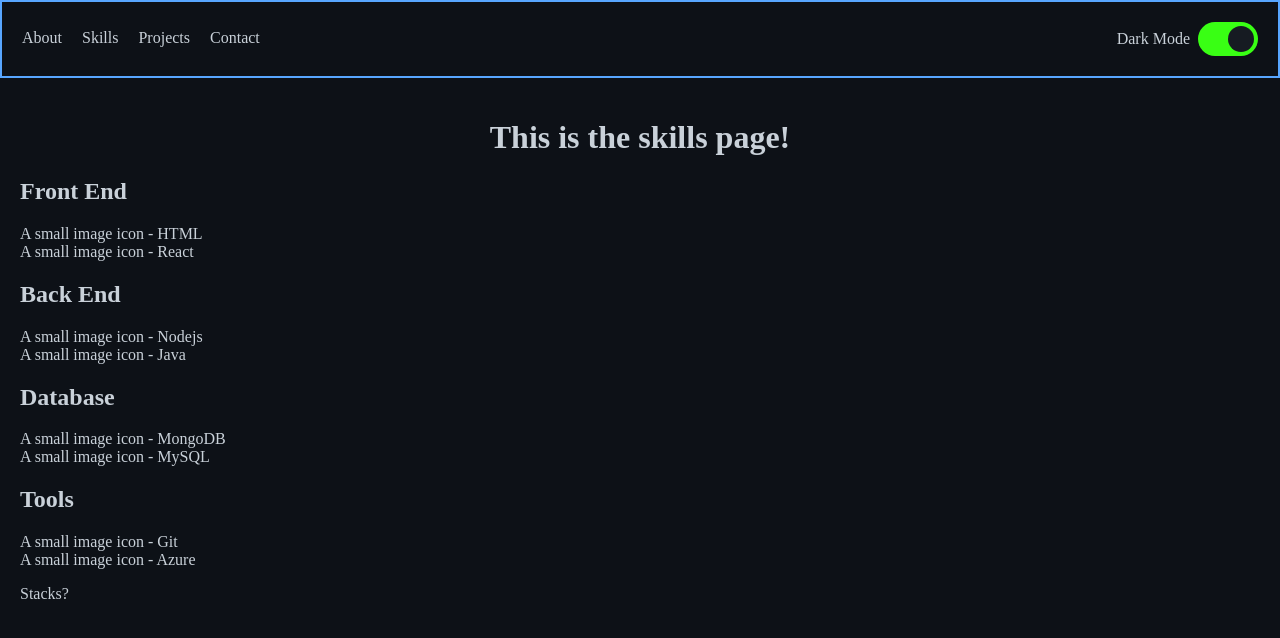
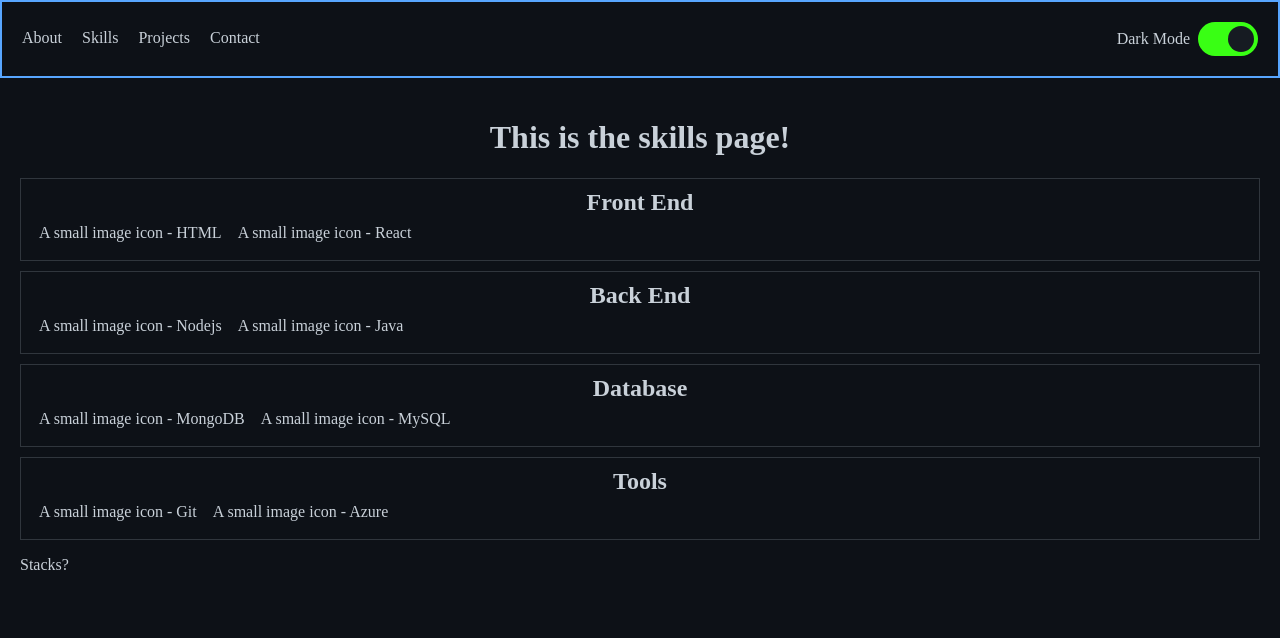
Before and after one commit to cortex05/dan-portfolio, a React (Vite) app: page /skills in a window 1280 px wide. Shown: the top 638 px of the page. Built offline with nearby package versions, Linux system fonts and the light colour scheme.

Commit message:
feat: Added skills responsiveness

```diff
--- a/src/screens/Projects/Projects.tsx
+++ b/src/screens/Projects/Projects.tsx
@@ -4,7 +4,7 @@ import styles from './Projects.module.css'
 const Projects = () => {
   return (
     <div className={styles.projectsContainer}>
-      <h1>The projects page</h1>
+      <h1>The projects page!</h1>
       <p>THis is where I will list projects I have made.</p>
       <p>The first section will be for live deployed projects. In the explanation, list when it was made</p>
       <p>This will be for projects that are no longer running or are only in the code stage such as Github</p>
--- a/src/screens/Skills/Skills.module.css
+++ b/src/screens/Skills/Skills.module.css
@@ -4,15 +4,37 @@
 
 .skillsContainer > h1 {
   text-align: center;
-  /* margin-bottom: 16px; */
 }
 
 .skillSection {
+  border: 1px solid var(--color-border);
+  padding: var(--padding-small);
+  margin-bottom: var(--padding-small);
+}
 
+.skillSection > h2 {
+  margin: 0;
+  text-align: center;
+}
+
+.skillSection > div {
+  display: flex;
+  flex-direction: column;
+  align-items: center;
 }
 
 @media only screen and (min-width: 481px) {
   .skillsContainer {
     padding: var(--padding-medium);
   }
+
+  .skillSection > div  {
+    flex-direction: row;
+    justify-content: start;
+    flex-wrap: wrap;
+  }
+
+  .skillSection > div > div {
+    margin: 8px;
+  }
 }
```
